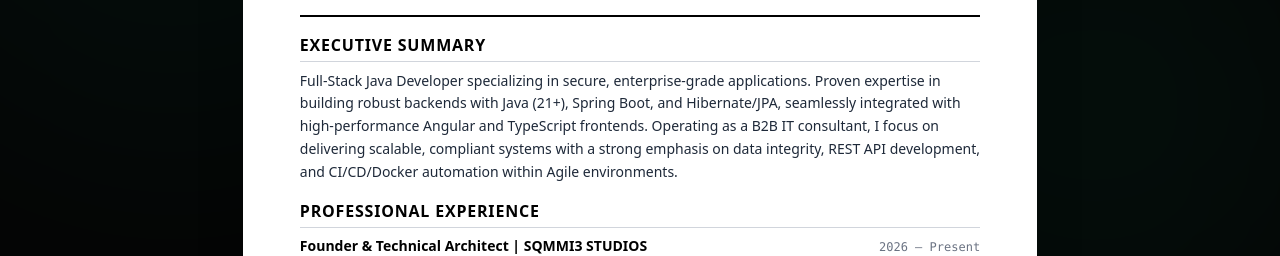
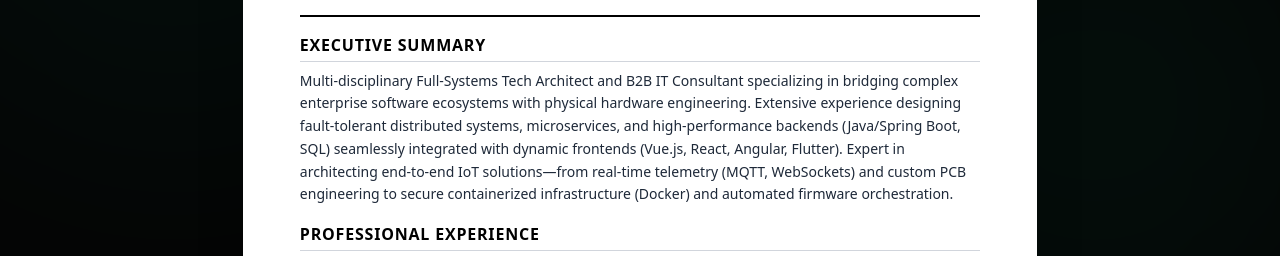
Before and after one commit to sqmmi3/sqmmi3folio, a Vue app: page /resume in a window 1280 px wide. Shown: the part 365-621 px from the top of the page. Built offline with nearby package versions, Linux system fonts and the light colour scheme; what @tsparticles/vue3 would draw is missing.

Commit message:
FEAT: updated executive summary

```diff
--- a/src/views/ResumeView.vue
+++ b/src/views/ResumeView.vue
@@ -40,7 +40,7 @@ const printResume = () => {
       <section class="mb-4">
         <h3 class="text-base font-bold uppercase tracking-wider text-black border-b border-gray-300 mb-2 pb-1">Executive Summary</h3>
         <p class="text-sm leading-relaxed text-gray-800">
-          Full-Stack Java Developer specializing in secure, enterprise-grade applications. Proven expertise in building robust backends with Java (21+), Spring Boot, and Hibernate/JPA, seamlessly integrated with high-performance Angular and TypeScript frontends. Operating as a B2B IT consultant, I focus on delivering scalable, compliant systems with a strong emphasis on data integrity, REST API development, and CI/CD/Docker automation within Agile environments.
+          Multi-disciplinary Full-Systems Tech Architect and B2B IT Consultant specializing in bridging complex enterprise software ecosystems with physical hardware engineering. Extensive experience designing fault-tolerant distributed systems, microservices, and high-performance backends (Java/Spring Boot, SQL) seamlessly integrated with dynamic frontends (Vue.js, React, Angular, Flutter). Expert in architecting end-to-end IoT solutions—from real-time telemetry (MQTT, WebSockets) and custom PCB engineering to secure containerized infrastructure (Docker) and automated firmware orchestration.
         </p>
       </section>
 
```
